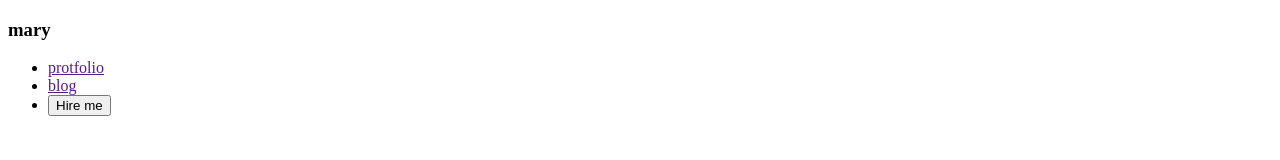
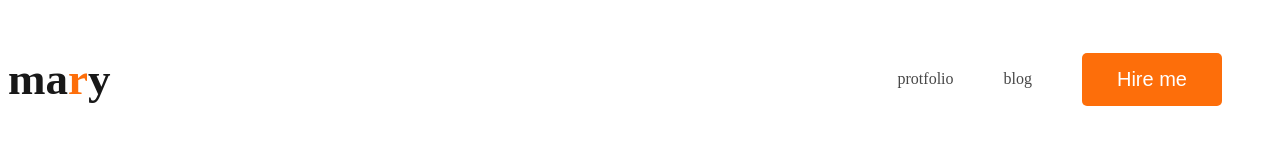
Before and after one commit to muhammadjahid11/webdeveloper-protfolio, a plain HTML site: page index.html in a window 1280 px wide. Drawn offline with Linux system fonts and the light colour scheme.

Commit message:
webdeveloper protfolio commit nav

```diff
--- a/index.html
+++ b/index.html
@@ -5,17 +5,20 @@
     <meta name="viewport" content="width=device-width, initial-scale=1.0">
     <title>Web developer potfolio</title>
 
+    <link rel="preconnect" href="https://fonts.googleapis.com">
+<link rel="preconnect" href="https://fonts.gstatic.com" crossorigin>
+<link href="https://fonts.googleapis.com/css2?family=Open+Sans:wght@400;700;800&display=swap" rel="stylesheet">
 
    <link rel="stylesheet" href="styles/protfolio.css">
 </head>
 <body>
     <header>
         <nav>
-            <h3>mary</h3>
+            <h3 class="nav-title">ma<span class="text-primary">r</span>y</h3>
             <ul>
                 <li><a href="">protfolio</a></li>
                 <li><a href="">blog</a></li>
-                <li><button>Hire me</button></li>
+                <li><button class="btn-primary">Hire me</button></li>
             </ul>
         </nav>
     </header>
--- a/styles/protfolio.css
+++ b/styles/protfolio.css
@@ -0,0 +1,40 @@
+/* common shared styles*/
+body{
+    font-family: 'lato', sans-serif
+    font-family: 'open sans', sans-serif
+}
+.text-primary{
+    color: #fd6e0a;
+}
+.btn-primary{
+    border-radius: 5px;
+    background: #fd6e0a;
+    border: 0;
+    color: white;
+    font-size: 20px;
+    font-size: 700;
+    padding: 15px 35px;
+}
+/* nav related styles */
+nav{
+    display: flex;
+    justify-content: space-between;
+    align-items: center;
+}
+.nav-title {
+    color: #181818;
+    font-size: 45px;
+    font-weight: 800;
+}
+nav > ul{
+    display:flex;
+    align-items: center;
+}
+nav li{
+    list-style: none;
+    margin-right: 50px;
+}
+nav a{
+    text-decoration: none;
+    color:#474747;
+}
```
